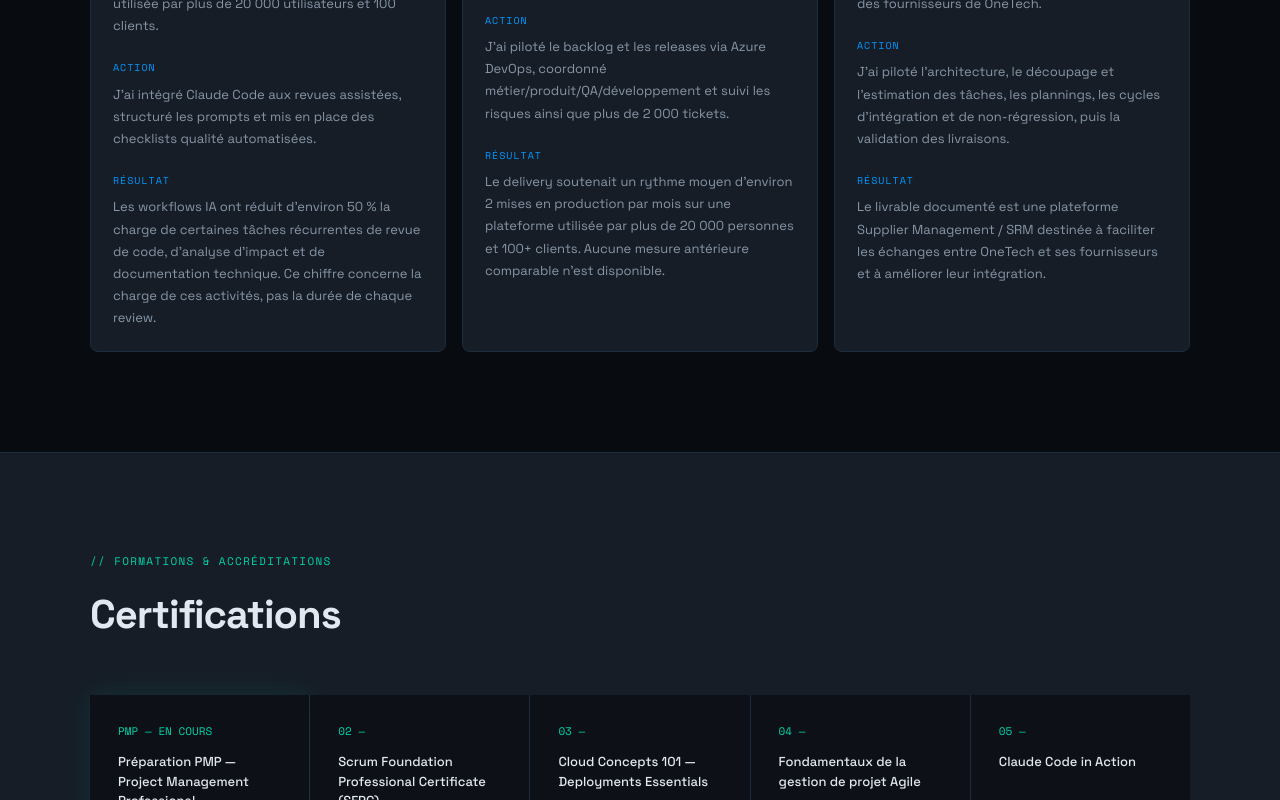
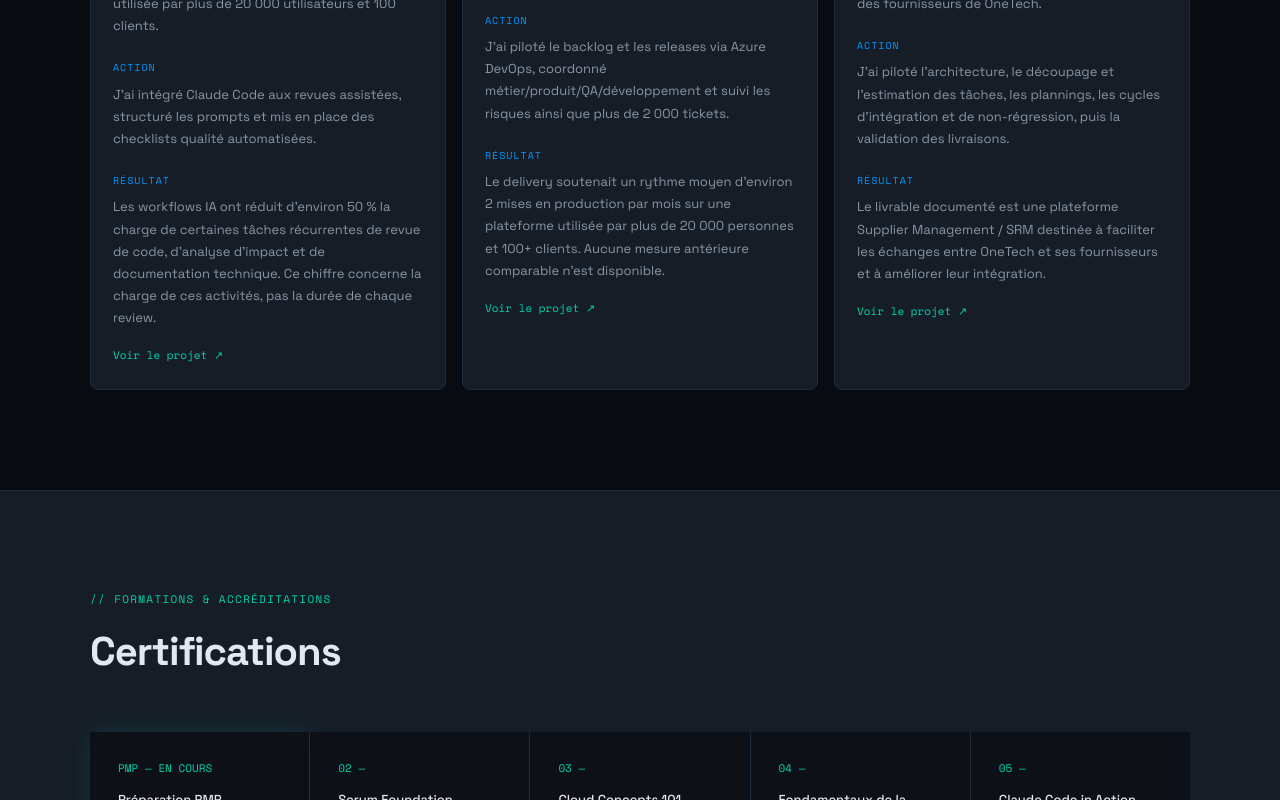
Before and after one commit to othmzh/portfolio_mzeh, a Next.js app: page / in a window 1280 px wide. Shown: the part 3484-4284 px from the top of the page. Built offline with nearby package versions, Linux system fonts and the light colour scheme.

Commit message:
Add project links and remove university name

```diff
--- a/components/CaseStudies.js
+++ b/components/CaseStudies.js
@@ -7,8 +7,8 @@ import casesEn from '../data/en/case-studies.en.json'
 
 const casesByLocale = { fr: casesFr, en: casesEn }
 const labels = {
-  fr: { section: 'Études de cas', context: 'Contexte', action: 'Action', result: 'Résultat' },
-  en: { section: 'Case studies', context: 'Context', action: 'Action', result: 'Result' },
+  fr: { section: 'Études de cas', context: 'Contexte', action: 'Action', result: 'Résultat', link: 'Voir le projet ↗' },
+  en: { section: 'Case studies', context: 'Context', action: 'Action', result: 'Result', link: 'View project ↗' },
 }
 
 export default function CaseStudies() {
@@ -44,6 +44,11 @@ export default function CaseStudies() {
                 <span className={styles.itemLabel}>{copy.result}</span>
                 <p>{item.result}</p>
               </div>
+              {item.url && (
+                <a href={item.url} target="_blank" rel="noreferrer" className={styles.projectLink}>
+                  {copy.link}
+                </a>
+              )}
             </motion.article>
           ))}
         </div>
--- a/data/en/case-studies.en.json
+++ b/data/en/case-studies.en.json
@@ -1,18 +1,21 @@
 [
   {
     "title": "AI adoption in code reviews",
+    "url": "https://www.witik.io/en/",
     "context": "At Witik, the 10-person delivery team (6 developers, 2 QA engineers, 1 product owner and me as Tech Lead Delivery) contributes to a B2B SaaS platform used by 20,000+ users and 100+ clients.",
     "action": "I introduced Claude Code for assisted reviews, structured prompts and automated quality checklists.",
     "result": "The AI workflows reduced the workload of selected recurring code review, impact analysis and technical documentation tasks by roughly 50%. This refers to workload for those activities, not the duration of each review."
   },
   {
     "title": "Delivery management at Witik",
+    "url": "https://www.witik.io/en/",
     "context": "The 10-person delivery team had to coordinate the technical roadmap, releases and business priorities for a platform with 100+ clients.",
     "action": "I managed the backlog and releases through Azure DevOps, coordinated business/product/QA/development, and tracked risks and 2,000+ tickets.",
     "result": "Delivery sustained roughly 2 production deployments per month on a platform serving 20,000+ users and 100+ clients. No comparable prior baseline is available."
   },
   {
     "title": "Multi-client projects and SRM at Sofia Holding",
+    "url": "https://sourcing.sofia-network.com/session/signin",
     "context": "Critical multi-client projects included a Supplier Management (SRM) platform to improve communication and supplier integration for OneTech.",
     "action": "I led architecture, task breakdown and estimation, scheduling, integration and regression test cycles, and delivery validation.",
     "result": "The documented deliverable is a Supplier Management / SRM platform designed to facilitate communication between OneTech and its suppliers and improve supplier integration."
--- a/data/fr/case-studies.fr.json
+++ b/data/fr/case-studies.fr.json
@@ -1,18 +1,21 @@
 [
   {
     "title": "Adoption de l’IA dans les revues de code",
+    "url": "https://www.witik.io/",
     "context": "Chez Witik, l’équipe delivery de 10 personnes (6 développeurs, 2 QA, 1 PO et moi comme Tech Lead Delivery) contribue à une plateforme SaaS B2B utilisée par plus de 20 000 utilisateurs et 100 clients.",
     "action": "J’ai intégré Claude Code aux revues assistées, structuré les prompts et mis en place des checklists qualité automatisées.",
     "result": "Les workflows IA ont réduit d’environ 50 % la charge de certaines tâches récurrentes de revue de code, d’analyse d’impact et de documentation technique. Ce chiffre concerne la charge de ces activités, pas la durée de chaque review."
   },
   {
     "title": "Pilotage du delivery chez Witik",
+    "url": "https://www.witik.io/",
     "context": "L’équipe delivery de 10 personnes devait coordonner roadmap technique, releases et priorités métier sur une plateforme comptant 100+ clients.",
     "action": "J’ai piloté le backlog et les releases via Azure DevOps, coordonné métier/produit/QA/développement et suivi les risques ainsi que plus de 2 000 tickets.",
     "result": "Le delivery soutenait un rythme moyen d’environ 2 mises en production par mois sur une plateforme utilisée par plus de 20 000 personnes et 100+ clients. Aucune mesure antérieure comparable n’est disponible."
   },
   {
     "title": "Projets multi-clients et SRM chez Sofia Holding",
+    "url": "https://sourcing.sofia-network.com/session/signin",
     "context": "Les projets critiques multi-clients comprenaient une plateforme Supplier Management (SRM) pour faciliter la communication et l’intégration des fournisseurs de OneTech.",
     "action": "J’ai piloté l’architecture, le découpage et l’estimation des tâches, les plannings, les cycles d’intégration et de non-régression, puis la validation des livraisons.",
     "result": "Le livrable documenté est une plateforme Supplier Management / SRM destinée à faciliter les échanges entre OneTech et ses fournisseurs et à améliorer leur intégration."
--- a/locales/en.json
+++ b/locales/en.json
@@ -30,7 +30,7 @@
   "certifications.pmpStatus": "PMP — IN PROGRESS",
   "testimonials.label": "// LinkedIn recommendations",
   "testimonials.heading": "What colleagues say",
-  "certifications.footer": "// Education — Master's in Applied Computer Science, Faculty of Legal, Economic and Management Sciences of Jendouba (FSJEGJ), University of Jendouba (2004–2008)",
+  "certifications.footer": "// Education — Master's in Applied Computer Science, Faculty of Legal, Economic and Management Sciences of Jendouba (FSJEGJ) (2004–2008)",
 
   "chat.label": "// artificial intelligence",
   "chat.heading": "Ask a question about my profile",
--- a/locales/fr.json
+++ b/locales/fr.json
@@ -30,7 +30,7 @@
   "certifications.pmpStatus": "PMP — EN COURS",
   "testimonials.label": "// recommandations LinkedIn",
   "testimonials.heading": "Ils ont travaillé avec moi",
-  "certifications.footer": "// Formation — Maîtrise en Informatique Appliquée, Faculté des Sciences Juridiques, Économiques et de Gestion de Jendouba (FSJEGJ), Université de Jendouba (2004–2008)",
+  "certifications.footer": "// Formation — Maîtrise en Informatique Appliquée, Faculté des Sciences Juridiques, Économiques et de Gestion de Jendouba (FSJEGJ) (2004–2008)",
 
   "chat.label": "// intelligence artificielle",
   "chat.heading": "Poser une question sur mon profil",
--- a/pages/api/chat.js
+++ b/pages/api/chat.js
@@ -87,7 +87,7 @@ CERTIFICATIONS :
 - Formation PMP — Project Management Professional (en cours)
 
 FORMATION :
-- Maîtrise en Informatique Appliquée — FSJEGJ, Université de Jendouba (2004–2008)`;
+- Maîtrise en Informatique Appliquée — FSJEGJ (2004–2008)`;
 
   try {
     const response = await fetch('https://api.groq.com/openai/v1/chat/completions', {
--- a/pages/index.js
+++ b/pages/index.js
@@ -77,7 +77,7 @@ export default function Home() {
             },
             "alumniOf": {
               "@type": "EducationalOrganization",
-              "name": "University of Jendouba"
+              "name": "Faculty of Legal, Economic and Management Sciences of Jendouba"
             },
             "hasOccupation": {
               "@type": "Occupation",
--- a/styles/CaseStudies.module.css
+++ b/styles/CaseStudies.module.css
@@ -59,6 +59,19 @@
   line-height: 1.7;
 }
 
+.projectLink {
+  display: inline-block;
+  margin-top: 18px;
+  color: var(--accent);
+  font-family: var(--mono);
+  font-size: 11px;
+  text-decoration: none;
+}
+
+.projectLink:hover {
+  text-decoration: underline;
+}
+
 @media (max-width: 600px) {
   .section {
     padding: 16px 5vw 72px;
```
